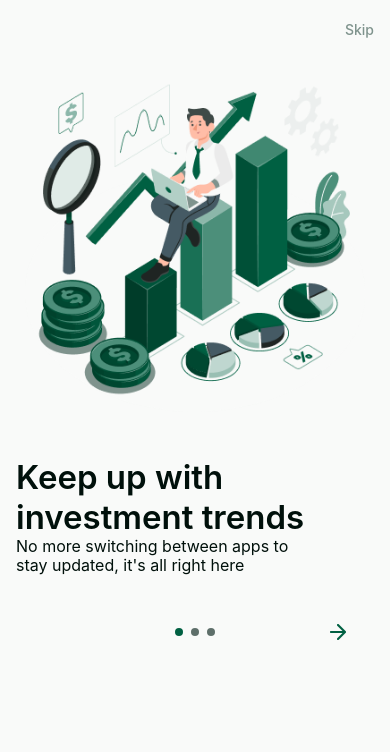
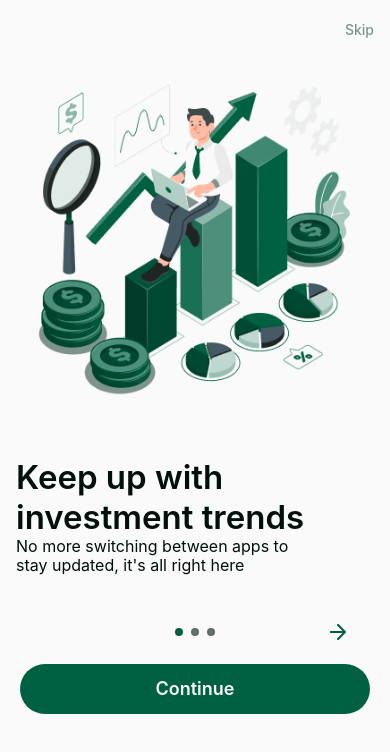
Before and after one commit to debugtitan/mercatus, a React Native app: screen /auth-login in a window 390 px wide. Shown: the top 752 px of the page. Built offline with nearby package versions, Linux system fonts and the light colour scheme; what react-native-system-navigation-bar would draw is missing.

Commit message:
finished onboard. add on skip function

```diff
--- a/components/onboard/FooterComponent.js
+++ b/components/onboard/FooterComponent.js
@@ -24,7 +24,7 @@ export const CustomPaginatorComponent = ({
         //justifyContent: 'space-evenly',
         //alignItems: 'center',
         //height: 50,
-        paddingHorizontal: 25,
+        marginBottom: 8
       }}
     >
       {currentPage === 1 ? (
--- a/components/onboard/Swipper.js
+++ b/components/onboard/Swipper.js
@@ -1,5 +1,5 @@
 import React, { useRef, useState } from 'react';
-import { View, FlatList } from 'react-native';
+import { View, FlatList, TouchableOpacity } from 'react-native';
 import Page from './Page';
 import { CustomPaginatorComponent } from './FooterComponent';
 export const Swipper = ({
@@ -14,6 +14,8 @@ export const Swipper = ({
   onHeaderClick,
   onFooterClick,
   Component,
+  enableScroll,
+  onDone,
 }) => {
   const swipperRef = useRef();
   const [currentPageValue, setCurrentPageValue] = useState(0);
@@ -28,6 +30,7 @@ export const Swipper = ({
   function goToNextPage() {
     if (currentPageValue >= pageData?.length - 1) {
       //pages finished
+      onDone();
       return;
     }
     const nextIndex = currentPageValue + 1;
@@ -70,6 +73,7 @@ export const Swipper = ({
         horizontal={true}
         pagingEnabled={true}
         showsHorizontalScrollIndicator={false}
+        scrollEnabled={enableScroll}
       />
       <CustomPaginatorComponent
         Component={Component}
@@ -78,10 +82,12 @@ export const Swipper = ({
         goToPreviousPage={goToPreviousPage}
         pages={pageData}
       />
-      {/*<FooterComponent
-        footerTitle={footerTitle}
-        onFooterClick={onFooterClick}
-        />*/}
+      <TouchableOpacity onPress={onDone}>
+        <FooterComponent
+          footerTitle={footerTitle}
+          onFooterClick={onFooterClick}
+        />
+      </TouchableOpacity>
     </View>
   );
 };
--- a/components/onboard/index.js
+++ b/components/onboard/index.js
@@ -17,6 +17,8 @@ export default function OnboardSwipper({
   onHeaderClick,
   onFooterClick,
   PaginationComponent = DotPagination,
+  onDone = () => alert('done'),
+  enableScroll = false,
 }) {
   const component = {
     PaginationComponent,
@@ -34,6 +36,8 @@ export default function OnboardSwipper({
       onFooterClick={onFooterClick}
       onHeaderClick={onHeaderClick}
       Component={component}
+      onDone={onDone}
+      enableScroll={enableScroll}
     />
   );
 }
--- a/screens/Onboarding.js
+++ b/screens/Onboarding.js
@@ -51,7 +51,7 @@ export default function OnboardingScreen() {
             imageComponent: <Onboarding2 />,
             title: <Text>Bank - Grade Security</Text>,
             titleContainerStyle: { width: 200, height: 80 },
-            subtitleContainerStyle: { width: 298, height: 38 },
+            subtitleContainerStyle: { width: 308, height: 38 },
             subtitle: (
               <Text>
                 256-bit encryption, 2FA & Biometrics, all to ensure only 1
@@ -62,8 +62,8 @@ export default function OnboardingScreen() {
           {
             imageComponent: <Onboarding3 />,
             title: <Text>Unlock the Global Market</Text>,
-            titleContainerStyle: { width: 200, height: 80 },
-            subtitleContainerStyle: { width: 298, height: 48 },
+            titleContainerStyle: { width: 190, height: 80 },
+            subtitleContainerStyle: { width: 328, height: 48 },
             subtitle: (
               <Text>
                 Unrestricted access to the massive opportunities in the U.S.
@@ -74,6 +74,7 @@ export default function OnboardingScreen() {
         ]}
         headerTitle="Skip"
         footerTitle="Continue"
+        enableScroll={false}
       />
     </PageLayout>
   );
```
